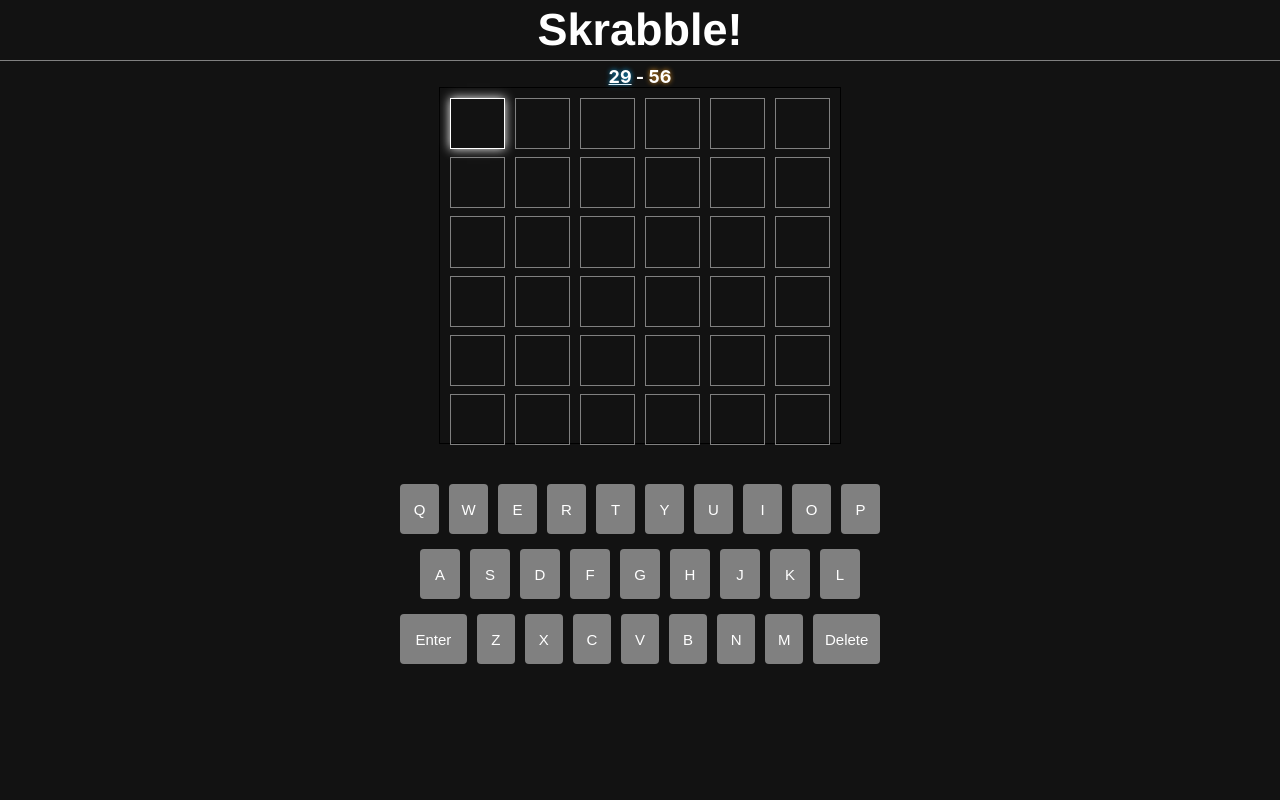
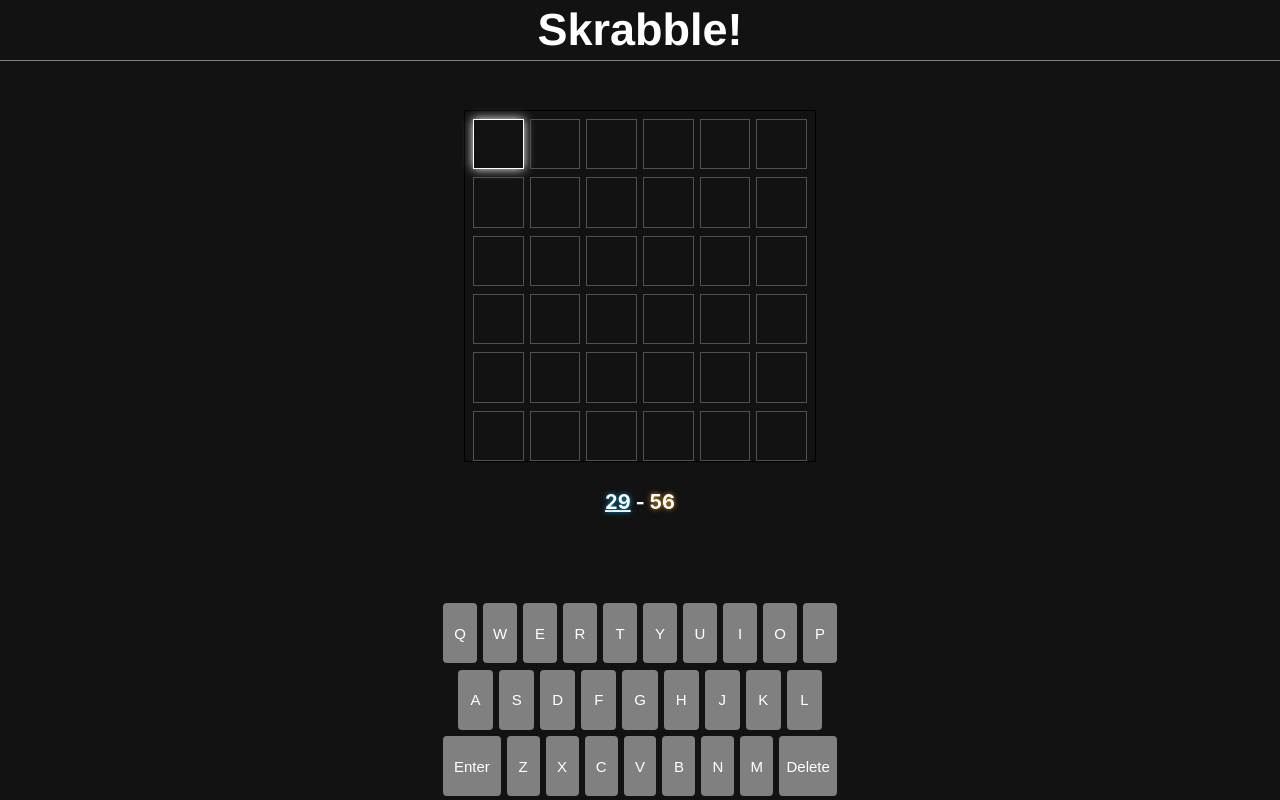
Before and after one commit to fortyTwo102/skrabble, a React (Create React App) app in the folder client/skrabble-app/: page / in a window 1280 px wide. Built offline with nearby package versions, Linux system fonts and the light colour scheme.

Commit message:
app css fixes (phew)

```diff
--- a/client/skrabble-app/src/App.css
+++ b/client/skrabble-app/src/App.css
@@ -1,4 +1,6 @@
 .App {
+  margin: 0;
+  padding: 0;
   text-align: center;
   background-color: #121212;
   width: 100vw;
@@ -29,40 +31,23 @@
 }
 
 .game {
-  width: 100vw;
-  height: calc(100vh - 150px);
+  margin: 0;
+  height: 450px;
   display: flex;
   align-items: center;
-  padding-top: 0px;
   flex-direction: column;
-}
-
-
-#player-one {
-  background-color: #064663;
-}
-
-#player-two {
-  background-color: #e49d3a;
+  justify-content: center;
+  flex-grow: 0;
+  overflow: hidden;
 }
 
 #cursor {
   border: 1px solid #E6BA95;
 }
 
-#correct {
-  background-color: #528d4e;
+.row {
+  flex: 33%;
+  display: flex;
+  flex-direction: row;
+  margin: 5px;
 }
-
-#almost {
-  background-color: #b49f39;
-}
-
-#error {
-  background-color: #3a393c;
-}
-
-
-#disabled {
-  background-color: #3a393c;
-}
--- a/client/skrabble-app/src/App.js
+++ b/client/skrabble-app/src/App.js
@@ -24,8 +24,10 @@
       </nav>
       <AppContext.Provider value={{board, setBoard, cursor, setCursor, colorBoard, setColorBoard, activePlayer, setActivePlayer, letterStyleBoard, setLetterStyleBoard}}>
         <div className='game'>
+          <div className='board-container'>
+            <Board/>
+          </div>
           <Scorecard/>
-          <Board/>
           <Keyboard/>
         </div>
       </AppContext.Provider>
--- a/client/skrabble-app/src/components/Board.css
+++ b/client/skrabble-app/src/components/Board.css
@@ -1,15 +1,24 @@
 .board {
-    width: 400px;
-    height: 450px;
+    position: relative;
+    width: 350px;
+    height: 350px;
+    top: 0px;
     border: 1px solid black;
     display: flex;
     flex-direction: column;
+    margin: 0;
+}
+
+.board-container {
+    padding: 30px;
+    position: fixed;
+    margin: 0;
 }
 
 
 .row {
-flex: 33%;
-display: flex;
-flex-direction: row;
-margin: 5px;
+    flex: 33%;
+    display: flex;
+    flex-direction: row;
+    margin: 5px;
 }
--- a/client/skrabble-app/src/components/Key.css
+++ b/client/skrabble-app/src/components/Key.css
@@ -2,11 +2,10 @@
     width: 70px;
 }
 
-
 .key {
     width: 40px;
-    height: 50px;
-    margin: 5px;
+    height: 60px;
+    margin: 3px;
     border-radius: 4px;
     display: grid;
     place-items: center;
@@ -16,27 +15,3 @@
     font-family: Arial, Helvetica, sans-serif;
     cursor: pointer;
 }
-
-
-.line1 {
-    flex: 33%;
-    display: flex;
-    flex-direction: row;
-    display: flex;
-    justify-content: center;
-    margin: 5px;
-}
-.line2 {
-    flex: 33%;
-    display: flex;
-    flex-direction: row;
-    justify-content: center;
-    margin: 5px;
-}
-.line3 {
-    flex: 33%;
-    display: flex;
-    flex-direction: row;
-    justify-content: center;
-    margin: 5px;
-}
--- a/client/skrabble-app/src/components/Keyboard.css
+++ b/client/skrabble-app/src/components/Keyboard.css
@@ -2,28 +2,29 @@
     flex: 33%;
     display: flex;
     flex-direction: row;
-    display: flex;
     justify-content: center;
-    margin: 5px;
 }
 .line2 {
     flex: 33%;
     display: flex;
+    padding-left: 15px;
+    padding-right: 15px;
     flex-direction: row;
     justify-content: center;
-    margin: 5px;
 }
 .line3 {
     flex: 33%;
     display: flex;
     flex-direction: row;
     justify-content: center;
-    margin: 5px;
 }
 
 
 .keyboard {
-    width: 500px;
-    height: 300px;
-    margin-top: 30px;
+    width: 400px;
+    height: 200px;
+    position: fixed;
+    display: flex;
+    flex-direction: column;
+    bottom: 0px;
 }
--- a/client/skrabble-app/src/components/Letter.css
+++ b/client/skrabble-app/src/components/Letter.css
@@ -2,7 +2,7 @@
     flex: 100%;
     height: 100%;
     border: 1px solid grey;
-    margin: 5px;
+    margin: 3px;
     display: grid;
     place-items: center;
     font-size: 30px;
@@ -17,15 +17,16 @@
 .letter {
     flex: 100%;
     height: 100%;
-    border: 1px solid grey;
-    margin: 5px;
+    border: 1px solid rgb(80, 80, 80);
+    margin: 3px;
     display: grid;
     place-items: center;
     font-size: 30px;
     font-weight: bolder;
-    color: white;
+    color: rgb(255, 255, 255);
     font-family: Arial, Helvetica, sans-serif;
 }
+
 
 #player-one {
     background-color: #064663;
--- a/client/skrabble-app/src/components/Scorecard.css
+++ b/client/skrabble-app/src/components/Scorecard.css
@@ -2,6 +2,9 @@
     padding-top: 5px;
     font-weight: bold;
     font-size: large;
+    position: fixed;
+    top: 485px;
+    font-size: 20px;
 }
 
 p {
```
Also changed, not shown: client/skrabble-app/src/components/Keyboard.js (+6 -5 lines).
